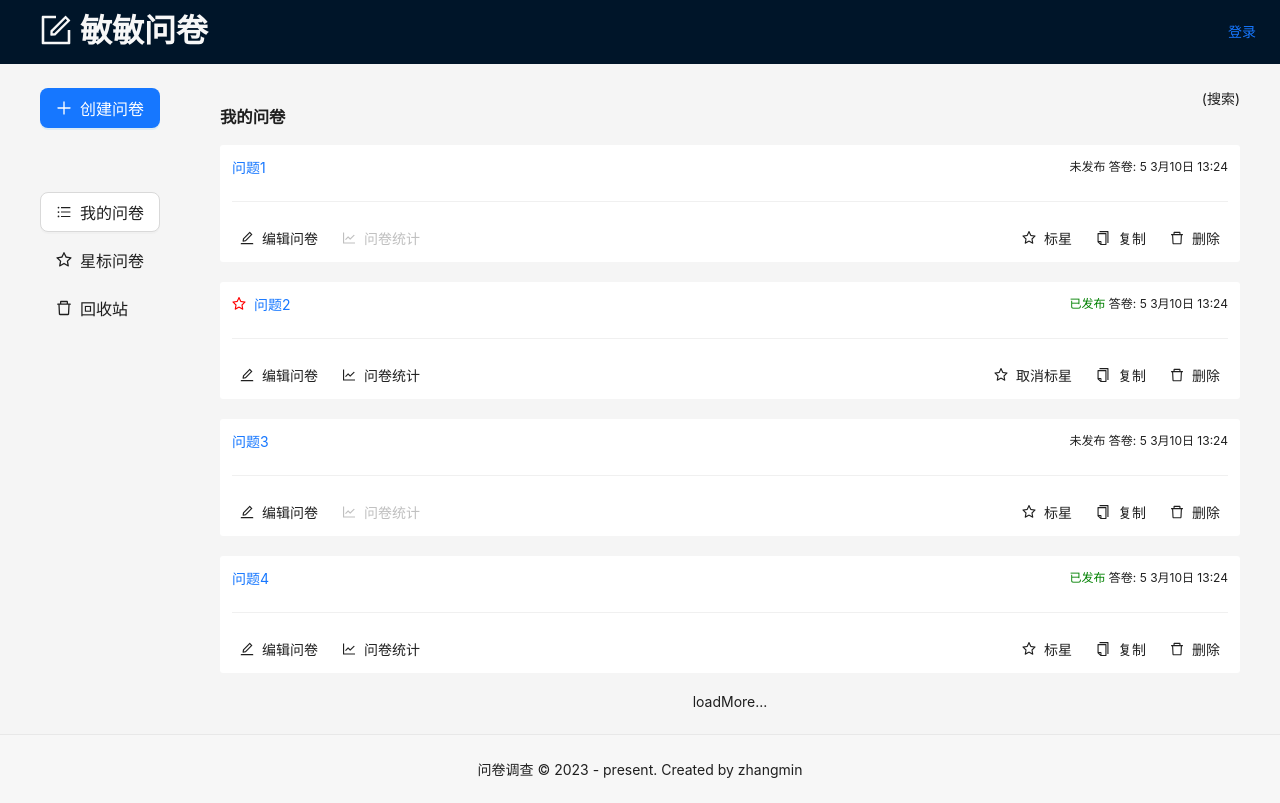
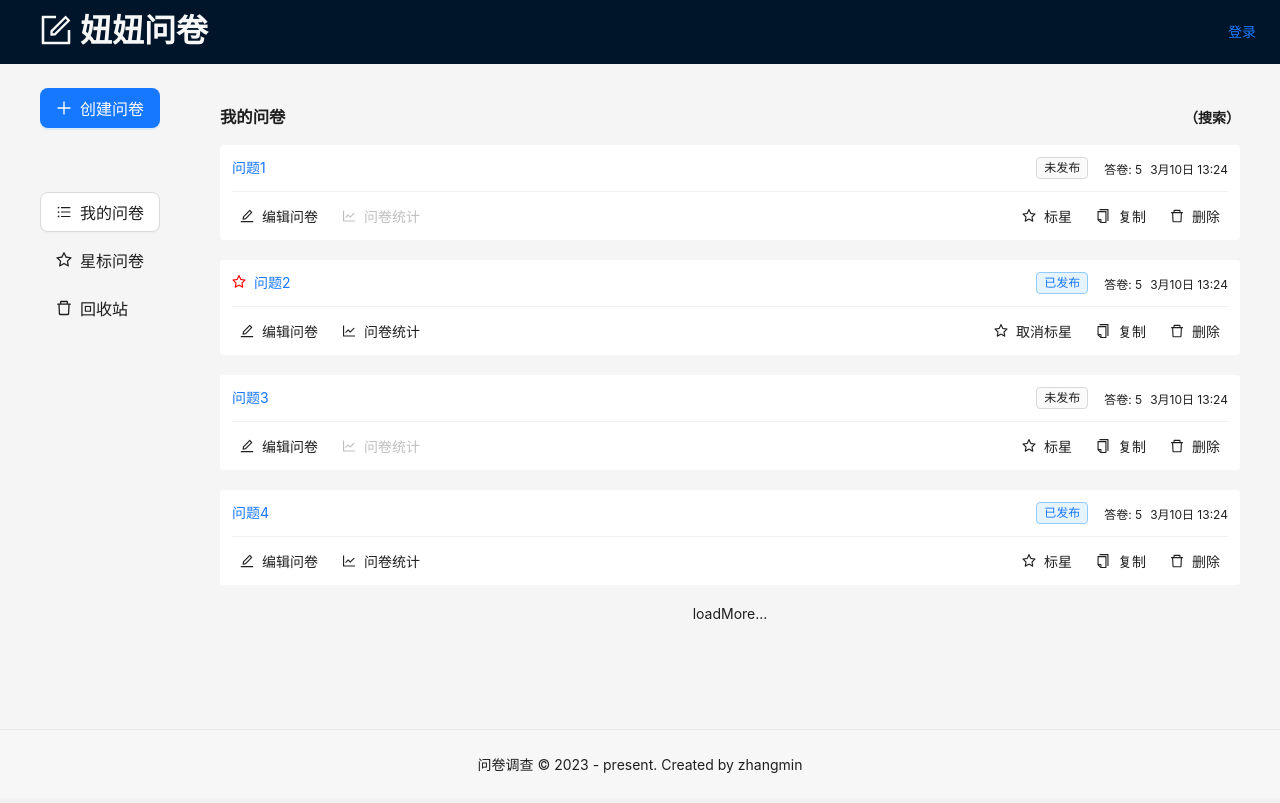
Before and after one commit to ZhangMin1998/react-ts-wenjuan, a React (Create React App) app: page /manage/list in a window 1280 px wide. Built offline with nearby package versions, Linux system fonts and the light colour scheme.

Commit message:
使用AntD重构QuestionCard

```diff
--- a/src/components/Card/Card.tsx
+++ b/src/components/Card/Card.tsx
@@ -1,7 +1,7 @@
 import React, { FC } from 'react'
 import styles from './Card.module.scss'
 import { useNavigate, Link } from 'react-router-dom'
-import { Button, Space, Divider } from 'antd'
+import { Button, Space, Divider, Tag } from 'antd'
 import { EditOutlined, LineChartOutlined, DeleteOutlined, CopyOutlined, StarOutlined } from '@ant-design/icons'
 
 type PropsType = {
@@ -28,14 +28,14 @@ const Card: FC<PropsType> = (props: PropsType) => {
         </Link>
       </div>
       <div className={styles.right}>
-        {isPublished ? <span style={{color: 'green'}}>已发布</span> : <span>未发布</span>}
-        &nbsp;
-        <span>答卷: {answerCount}</span>
-        &nbsp;
-        <span>{createdAt}</span>
+        <Space>
+          {isPublished ? <Tag color="processing">已发布</Tag> : <Tag>未发布</Tag>}
+          <span>答卷: {answerCount}</span>
+          <span>{createdAt}</span>
+        </Space>
       </div>
     </div>
-    <Divider />
+    <Divider style={{margin: '12px 0'}}/>
     <div className={styles['button-container']}>
       <div className={styles.left}>
         <Space>
--- a/src/components/Logo/Logo.tsx
+++ b/src/components/Logo/Logo.tsx
@@ -15,7 +15,7 @@ const Logo:FC = () => {
             <FormOutlined />
           </Title>
           <Title>
-            敏敏问卷
+            妞妞问卷
           </Title>
         </Space>
       </Link>
--- a/src/pages/manage/List.tsx
+++ b/src/pages/manage/List.tsx
@@ -21,7 +21,7 @@ const List: FC = () => {
         <h3>我的问卷</h3>
       </div>
       <div className={styles.right}>
-        (搜索)
+        <h4>（搜索）</h4>
       </div>
     </div>
 
```
